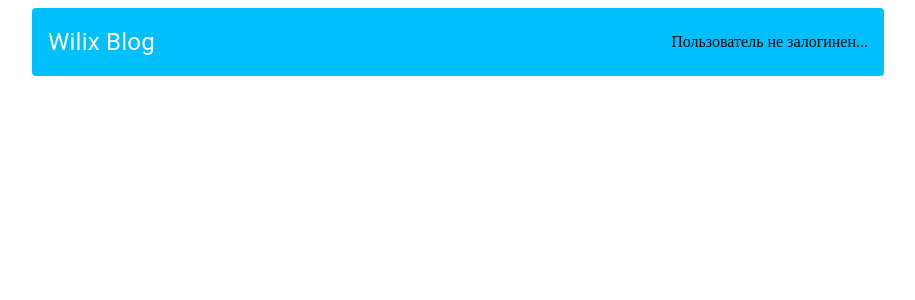
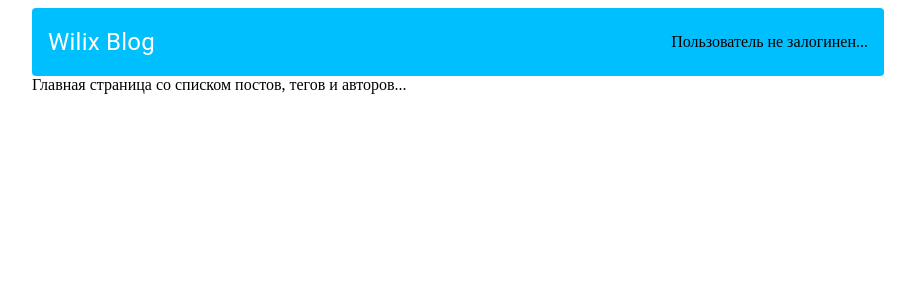
Before and after one commit to SergeyLebidko/wilix_taks_5, a React (Create React App) app: page / in a window 1280 px wide. Shown: the top 300 px of the page, without its empty margins (182-1097 px from the left). Built offline with nearby package versions, Linux system fonts and the light colour scheme.

Commit message:
Setup routes

```diff
--- a/src/components/App/App.tsx
+++ b/src/components/App/App.tsx
@@ -1,10 +1,22 @@
 import React, {useEffect} from 'react';
 import {useDispatch} from 'react-redux';
+import {Routes, Route} from 'react-router-dom';
 
 import Layout from '../Layout/Layout';
-import {loadCommentList, loadPostList, loadTagList, loadUserList, loadPostTagList, loggedUserSlice} from '../../store';
+import Main from '../pages/Main/Main';
+import Login from '../pages/Login/Login';
+import Register from '../pages/Register/Register';
+import CreatePost from '../pages/CreatePost/CreatePost';
 import {LOGGED_USER_NAME} from '../../settings';
 import {TUser} from '../../backend/types';
+import {
+    loadCommentList,
+    loadPostList,
+    loadTagList,
+    loadUserList,
+    loadPostTagList,
+    loggedUserSlice
+} from '../../store';
 
 const {setLoggedUser} = loggedUserSlice.actions;
 
@@ -30,7 +42,15 @@ const App: React.FC = () => {
     }, [dispatch]);
 
     return (
-        <Layout/>
+        <Routes>
+            <Route path="/" element={<Layout/>}>
+                <Route index element={<Main/>}/>
+                <Route path="login" element={<Login/>}/>
+                <Route path="register" element={<Register/>}/>
+                <Route path="create_post" element={<CreatePost/>}/>
+            </Route>
+        </Routes>
+
     );
 }
 
--- a/src/components/Layout/Layout.tsx
+++ b/src/components/Layout/Layout.tsx
@@ -1,10 +1,11 @@
 import React from 'react';
 import {Container} from '@mui/material';
+import {Outlet} from 'react-router-dom';
 import {useSelector} from 'react-redux';
 
 import {allListDoneSelector, loggedUserStatusSelector} from '../../store';
-import Preloader from '../Preloader/Preloader';
-import Header from '../Header/Header';
+import Preloader from '../common/Preloader/Preloader';
+import Header from '../common/Header/Header';
 
 const Layout: React.FC = () => {
     const allListDone = useSelector(allListDoneSelector);
@@ -17,6 +18,7 @@ const Layout: React.FC = () => {
     return (
         <Container maxWidth="md">
             <Header/>
+            <Outlet/>
         </Container>
     );
 }
--- a/src/components/Account/Account.tsx
+++ b/src/components/common/Account/Account.tsx
@@ -2,7 +2,7 @@ import React from 'react';
 import {Box} from '@mui/material';
 
 import {useSelector} from 'react-redux';
-import {loggedUserSelector} from '../../store';
+import {loggedUserSelector} from '../../../store';
 
 const Account: React.FC = () => {
     const loggedUser = useSelector(loggedUserSelector);
--- /dev/null
+++ b/src/components/pages/CreatePost/CreatePost.tsx
@@ -0,0 +1,12 @@
+import React from 'react';
+import {Box} from '@mui/material';
+
+const CreatePost: React.FC = () => {
+    return (
+        <Box>
+           Страница создания поста...
+        </Box>
+    );
+};
+
+export default CreatePost;
--- /dev/null
+++ b/src/components/pages/Login/Login.tsx
@@ -0,0 +1,12 @@
+import React from 'react';
+import {Box} from '@mui/material';
+
+const Login: React.FC = () => {
+    return (
+        <Box>
+            Старница входа в учетную запись...
+        </Box>
+    );
+}
+
+export default Login;
--- /dev/null
+++ b/src/components/pages/Main/Main.tsx
@@ -0,0 +1,12 @@
+import React from 'react';
+import {Box} from "@mui/material";
+
+const Main: React.FC = () => {
+    return (
+        <Box>
+            Главная страница со списком постов, тегов и авторов...
+        </Box>
+    );
+};
+
+export default Main;
--- /dev/null
+++ b/src/components/pages/Register/Register.tsx
@@ -0,0 +1,12 @@
+import React from 'react';
+import {Box} from '@mui/material';
+
+const Register: React.FC = () => {
+    return (
+        <Box>
+            Страница регистрации нового пользователя...
+        </Box>
+    );
+}
+
+export default Register;
--- a/src/index.tsx
+++ b/src/index.tsx
@@ -5,10 +5,13 @@ import {Provider} from 'react-redux';
 import App from './components/App/App';
 import store from './store';
 import './backend/backend';
+import {HashRouter} from "react-router-dom";
 
 ReactDOM.render(
-    <Provider store={store}>
-        <App/>
-    </Provider>,
+    <HashRouter>
+        <Provider store={store}>
+            <App/>
+        </Provider>
+    </HashRouter>,
     document.getElementById('root')
 );
```
Also changed, not shown: src/components/common/Header/Header.tsx (renamed from src/components/Header/Header.tsx), src/components/common/Logo/Logo.tsx (renamed from src/components/Logo/Logo.tsx), src/components/common/Preloader/Preloader.tsx (renamed from src/components/Preloader/Preloader.tsx).
